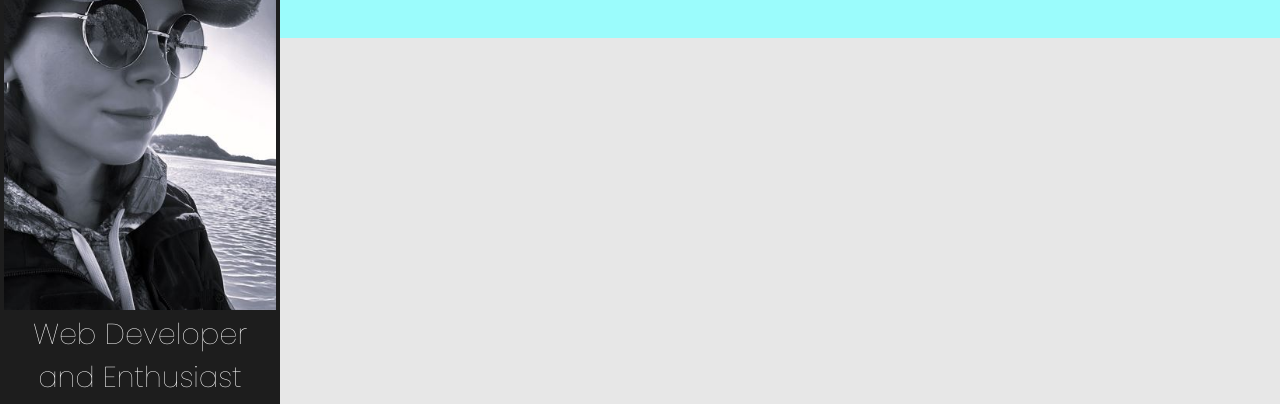
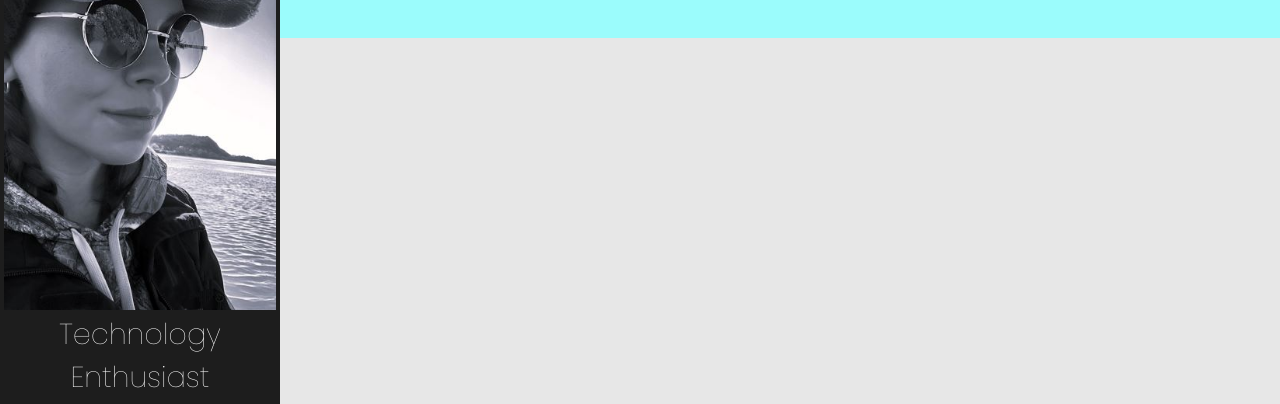
Before and after one commit to cpellicore/cpellicore.github.io, a plain HTML site: page template.html in a window 1280 px wide. Shown: the part 174-578 px from the top of the page. Drawn offline with Linux system fonts and the light colour scheme.

Commit message:
Update template.html

```diff
--- a/template.html
+++ b/template.html
@@ -34,7 +34,7 @@
         <h3><span class="tab-desk">&#8757;</span> Welcome <span class="tab-desk">&#8757;</span></h3>
 		<figure class="tab-desk">
 			<img src="images/christain.jpg" alt="picture of me">
-			<figcaption>Web Developer and Enthusiast</figcaption>
+			<figcaption>Technology Enthusiast</figcaption>
 	    </figure>
 	</header>
 
```
